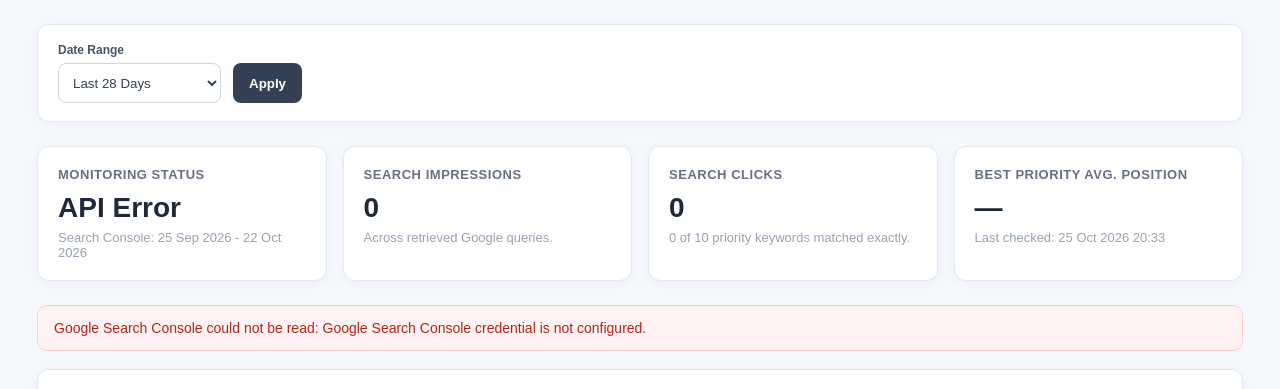
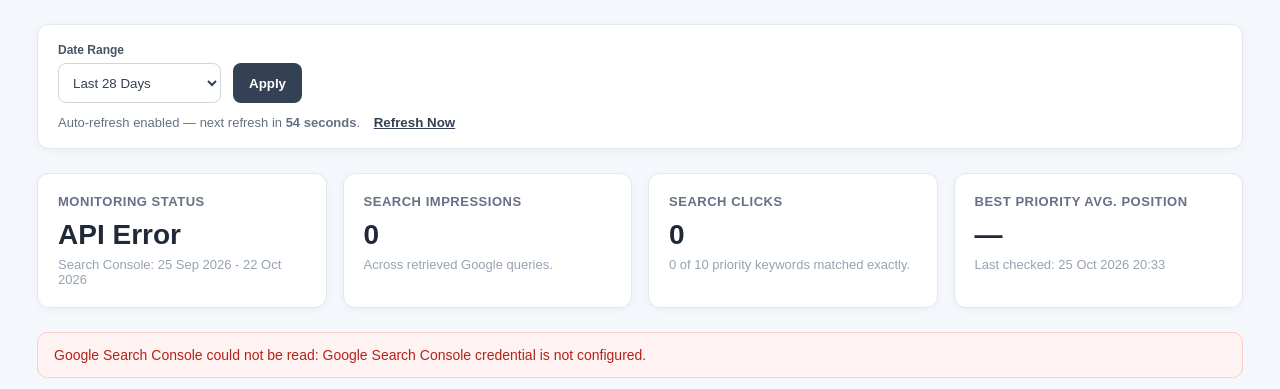
Before and after one commit to ykhreis/thestoreware, a Django app: page /content-management/seo-monitoring/ in a window 1280 px wide. Shown: the part 90-479 px from the top of the page. Run offline with Django 5.2, Linux system fonts and the light colour scheme; the visitor is signed in with stand-in values (Sample User, id 1); data comes from the database, SQL or seed files in the repository; data that the repository does not hold is empty.

Commit message:
Add automatic refresh to SEO monitoring

```diff
--- a/website/templates/website/content_management/seo_monitoring/website_seo_monitoring.html
+++ b/website/templates/website/content_management/seo_monitoring/website_seo_monitoring.html
@@ -217,7 +217,6 @@
             line-height: 1.5;
         }
 
-
         .date-filter {
             margin-bottom: 24px;
             padding: 18px 20px;
@@ -269,6 +268,23 @@
             font-size: 13px;
         }
 
+        .auto-refresh {
+            margin-top: 12px;
+            color: #667085;
+            font-size: 13px;
+        }
+
+        .refresh-now {
+            margin-left: 10px;
+            border: 0;
+            padding: 0;
+            background: none;
+            color: #344054;
+            font-weight: 700;
+            cursor: pointer;
+            text-decoration: underline;
+        }
+
         @media (max-width: 850px) {
             .summary-grid {
                 grid-template-columns: repeat(2, minmax(0, 1fr));
@@ -302,7 +318,6 @@
         </a>
     </div>
 
-
     <div class="date-filter">
         <form method="get">
             <div>
@@ -328,6 +343,14 @@
 
             <button class="filter-button" type="submit">Apply</button>
         </form>
+
+        <div class="auto-refresh">
+            Auto-refresh enabled — next refresh in
+            <strong><span id="refresh-countdown">60</span> seconds</strong>.
+            <button class="refresh-now" type="button" onclick="window.location.reload();">
+                Refresh Now
+            </button>
+        </div>
 
         {% if date_warning %}
             <div class="date-warning">{{ date_warning }}</div>
@@ -480,7 +503,26 @@
             field.style.display = isCustom ? "block" : "none";
         });
     }
+
     toggleCustomDates();
+
+    // Auto-refresh SEO Monitoring every 60 seconds.
+    let refreshSeconds = 60;
+
+    function updateRefreshCountdown() {
+        refreshSeconds--;
+
+        const counter = document.getElementById("refresh-countdown");
+        if (counter) {
+            counter.textContent = refreshSeconds;
+        }
+
+        if (refreshSeconds <= 0) {
+            window.location.reload();
+        }
+    }
+
+    setInterval(updateRefreshCountdown, 1000);
 </script>
 
 </body>
```
